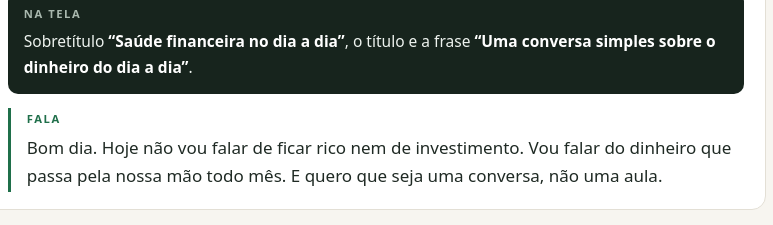
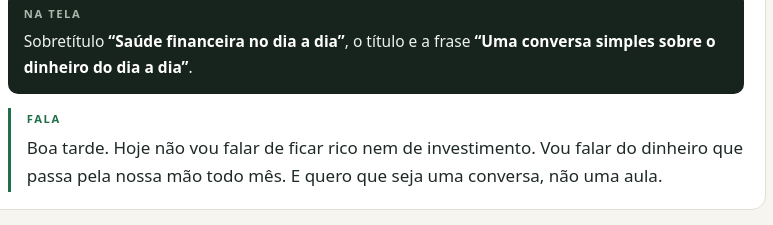
Before and after one commit to Financeiro13-Nova/Roteiro-Palestra, a plain HTML site: page index.html in a window 1280 px wide. Shown: the part 2840-3065 px from the top of the page, 376-1149 px from the left. Drawn offline with Linux system fonts and the light colour scheme.

Commit message:
Update speech text in slide 1 of index.html

```diff
--- a/index.html
+++ b/index.html
@@ -607,7 +607,10 @@
         <div class="slide-head"><span class="slide-num">1</span><h4>Seu salário, seu mês</h4><a class="ver-slide" data-anot-ui href="https://financeiro13-nova.github.io/Palestra-Saude-Financeira/#slide-1" target="_blank" rel="noopener" title="Abrir o slide 1 na apresentação">ver slide ↗</a></div>
         <div class="tela"><span class="lbl">Na tela</span><p>Sobretítulo <b>“Saúde financeira no dia a dia”</b>, o título e a frase <b>“Uma conversa simples sobre o dinheiro do dia a dia”</b>.</p></div>
         <div class="fala"><span class="lbl">Fala</span>
-          <p class="dito">Bom dia. Hoje não vou falar de ficar rico nem de investimento. Vou falar do dinheiro que passa pela nossa mão todo mês. E quero que seja uma conversa, não uma aula.</p>
+          <p class="dito">Boa tarde.
+            Hoje não vou falar de ficar rico nem de investimento.
+            Vou falar do dinheiro que passa pela nossa mão todo mês.
+            E quero que seja uma conversa, não uma aula.</p>
         </div>
       </article>
 
```
